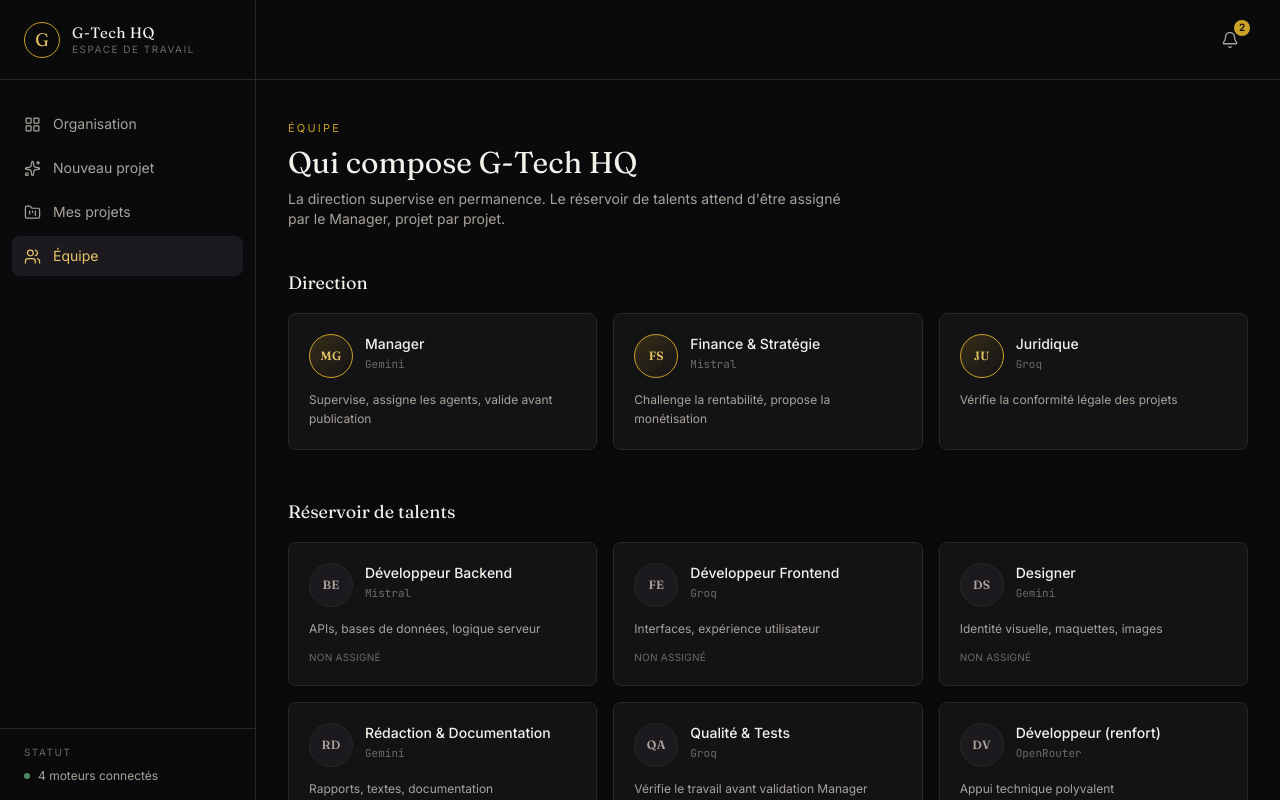
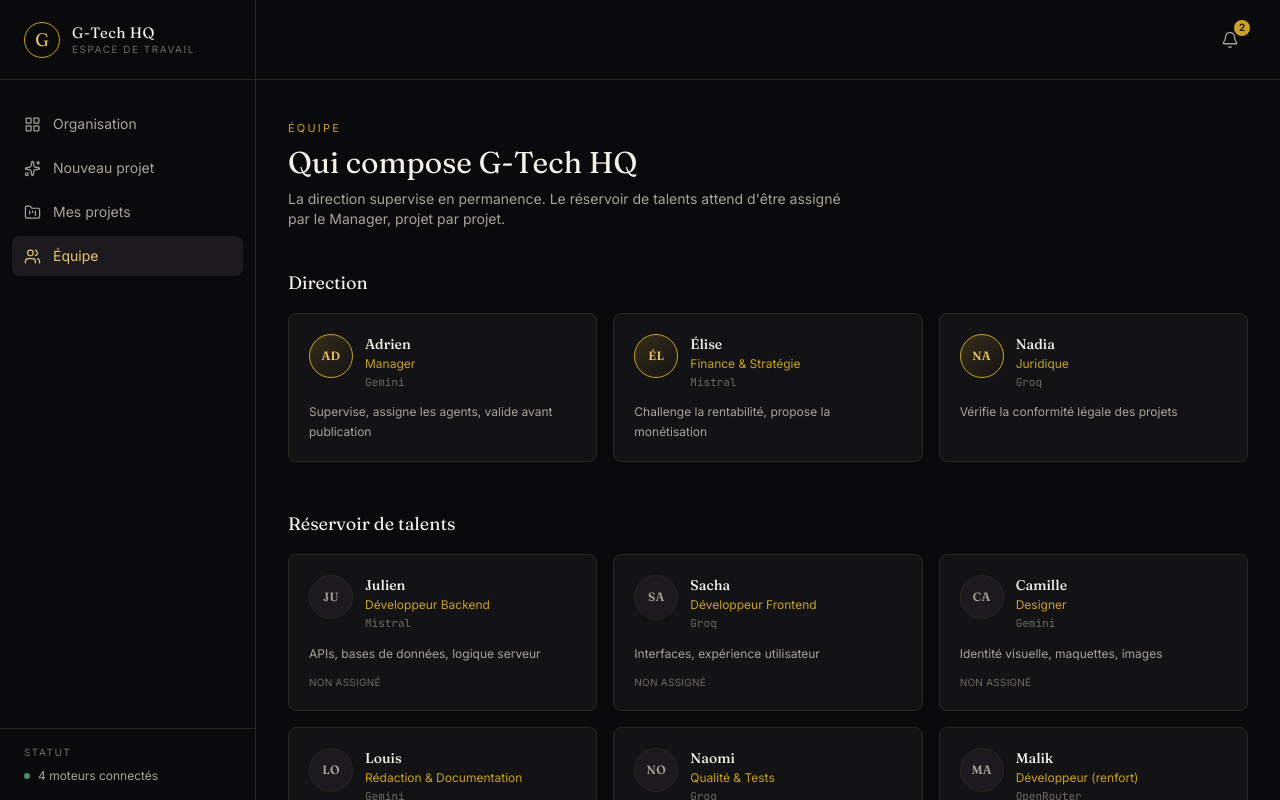
Before and after one commit to olivierkamali9-blip/g-tech-hq, a React (Vite) app: page /equipe in a window 1280 px wide. Built offline with nearby package versions, Linux system fonts and the light colour scheme; no server answers.

Commit message:
Ajout des prénoms professionnels pour chaque agent + réserve de noms uniques

```diff
--- a/src/data/agents.js
+++ b/src/data/agents.js
@@ -1,44 +1,65 @@
 // Registre des agents de G-Tech HQ.
 // "leadership" = actifs en permanence, présents dans toutes les discussions de projet.
 // "pool" = réservoir de talents, sans poste fixe tant qu'un projet ne les assigne pas.
+// Chaque agent a un prénom professionnel unique — jamais réutilisé, même pour les futurs agents créés par le Manager.
 
 export const LEADERSHIP = [
   {
     id: 'manager',
+    name: 'Adrien',
     role: 'Manager',
     title: 'Supervise, assigne les agents, valide avant publication',
     engine: 'gemini',
-    initials: 'MG',
+    initials: 'AD',
     tier: 'leadership',
   },
   {
     id: 'finance',
+    name: 'Élise',
     role: 'Finance & Stratégie',
     title: 'Challenge la rentabilité, propose la monétisation',
     engine: 'mistral',
-    initials: 'FS',
+    initials: 'ÉL',
     tier: 'leadership',
   },
   {
     id: 'legal',
+    name: 'Nadia',
     role: 'Juridique',
     title: 'Vérifie la conformité légale des projets',
     engine: 'groq',
-    initials: 'JU',
+    initials: 'NA',
     tier: 'leadership',
   },
 ]
 
 export const POOL = [
-  { id: 'backend-1', role: 'Développeur Backend', title: 'APIs, bases de données, logique serveur', engine: 'mistral', initials: 'BE', tier: 'pool' },
-  { id: 'frontend-1', role: 'Développeur Frontend', title: 'Interfaces, expérience utilisateur', engine: 'groq', initials: 'FE', tier: 'pool' },
-  { id: 'design-1', role: 'Designer', title: 'Identité visuelle, maquettes, images', engine: 'gemini', initials: 'DS', tier: 'pool' },
-  { id: 'writer-1', role: 'Rédaction & Documentation', title: 'Rapports, textes, documentation', engine: 'gemini', initials: 'RD', tier: 'pool' },
-  { id: 'qa-1', role: 'Qualité & Tests', title: 'Vérifie le travail avant validation Manager', engine: 'groq', initials: 'QA', tier: 'pool' },
-  { id: 'dev-2', role: 'Développeur (renfort)', title: 'Appui technique polyvalent', engine: 'openrouter', initials: 'DV', tier: 'pool' },
+  { id: 'backend-1', name: 'Julien', role: 'Développeur Backend', title: 'APIs, bases de données, logique serveur', engine: 'mistral', initials: 'JU', tier: 'pool' },
+  { id: 'frontend-1', name: 'Sacha', role: 'Développeur Frontend', title: 'Interfaces, expérience utilisateur', engine: 'groq', initials: 'SA', tier: 'pool' },
+  { id: 'design-1', name: 'Camille', role: 'Designer', title: 'Identité visuelle, maquettes, images', engine: 'gemini', initials: 'CA', tier: 'pool' },
+  { id: 'writer-1', name: 'Louis', role: 'Rédaction & Documentation', title: 'Rapports, textes, documentation', engine: 'gemini', initials: 'LO', tier: 'pool' },
+  { id: 'qa-1', name: 'Naomi', role: 'Qualité & Tests', title: 'Vérifie le travail avant validation Manager', engine: 'groq', initials: 'NO', tier: 'pool' },
+  { id: 'dev-2', name: 'Malik', role: 'Développeur (renfort)', title: 'Appui technique polyvalent', engine: 'openrouter', initials: 'MA', tier: 'pool' },
 ]
 
 export const ALL_AGENTS = [...LEADERSHIP, ...POOL]
+
+// Réserve de prénoms disponibles pour les prochains agents créés par le Manager.
+// À chaque création, on retire le prénom utilisé de cette liste pour garantir l'unicité.
+export const NAME_RESERVE = [
+  'Théo', 'Inès', 'Gabriel', 'Léa', 'Mathis', 'Amara', 'Victor', 'Chloé',
+  'Samir', 'Alicia', 'Benoît', 'Diane', 'Yanis', 'Fiona', 'Hugo', 'Kenza',
+]
+
+export function usedNames() {
+  return ALL_AGENTS.map(a => a.name)
+}
+
+// Retourne un prénom encore jamais utilisé, à donner à un nouvel agent.
+export function nextAvailableName() {
+  const taken = new Set(usedNames())
+  return NAME_RESERVE.find(n => !taken.has(n)) || null
+}
 
 export const ENGINE_LABEL = {
   gemini: 'Gemini',
--- a/src/pages/NewProject.jsx
+++ b/src/pages/NewProject.jsx
@@ -40,14 +40,14 @@ export default function NewProject() {
       // 4. Le Manager réagit à l'idée
       const managerReply = await askAgent(
         MANAGER.engine,
-        `Tu es le Manager de G-Tech HQ, l'espace de travail multi-agents d'Olivier. Un nouveau projet vient d'être proposé. Ton rôle : accueillir l'idée, poser 2-3 questions de clarification précises pour bien cadrer le projet, et proposer un premier avis sur sa faisabilité technique. Reste concis, professionnel, direct. Réponds en français.`,
+        `Tu es ${MANAGER.name}, le Manager de G-Tech HQ, l'espace de travail multi-agents d'Olivier. Un nouveau projet vient d'être proposé. Ton rôle : accueillir l'idée, poser 2-3 questions de clarification précises pour bien cadrer le projet, et proposer un premier avis sur sa faisabilité technique. Reste concis, professionnel, direct. Réponds en français.`,
         [{ role: 'user', content: idea.trim() }]
       )
 
       await supabase.from('messages').insert({
         project_id: project.id,
         author_id: 'manager',
-        author_name: 'Manager',
+        author_name: MANAGER.name,
         content: managerReply,
       })
 
--- a/src/pages/ProjectDetail.jsx
+++ b/src/pages/ProjectDetail.jsx
@@ -47,10 +47,10 @@ export default function ProjectDetail() {
       }))
       const reply = await askAgent(
         agent.engine,
-        `Tu es "${agent.role}" dans G-Tech HQ, l'espace de travail multi-agents d'Olivier. Ton rôle : ${agent.title}. Le projet en cours s'appelle "${project?.name}". Reste concis, professionnel, direct, en français.`,
+        `Tu es ${agent.name}, "${agent.role}" dans G-Tech HQ, l'espace de travail multi-agents d'Olivier. Ton rôle : ${agent.title}. Le projet en cours s'appelle "${project?.name}". Reste concis, professionnel, direct, en français. Signe naturellement en tant que ${agent.name} si pertinent, sans forcer.`,
         history
       )
-      const agentMsg = { project_id: id, author_id: agent.id, author_name: agent.role, content: reply }
+      const agentMsg = { project_id: id, author_id: agent.id, author_name: agent.name, content: reply }
       const { data: savedReply } = await supabase.from('messages').insert(agentMsg).select().single()
       setMessages(prev => [...prev, savedReply])
     } catch (e) {
@@ -86,7 +86,7 @@ export default function ProjectDetail() {
               onChange={e => setRespondent(e.target.value)}
               className="bg-[color:var(--color-surface)] border border-[color:var(--color-line)] rounded-md text-xs px-2 py-1"
             >
-              {LEADERSHIP.map(a => <option key={a.id} value={a.id}>{a.role}</option>)}
+              {LEADERSHIP.map(a => <option key={a.id} value={a.id}>{a.name} — {a.role}</option>)}
             </select>
           </div>
           <div className="flex gap-2">
--- a/src/pages/Team.jsx
+++ b/src/pages/Team.jsx
@@ -31,7 +31,8 @@ function AgentCard({ agent, unassigned }) {
       <div className="flex items-start gap-3 mb-3">
         <AgentAvatar agent={agent} />
         <div>
-          <div className="text-sm font-medium">{agent.role}</div>
+          <div className="text-sm font-medium font-display">{agent.name}</div>
+          <div className="text-xs text-[color:var(--color-gold)] mt-0.5">{agent.role}</div>
           <div className="text-[11px] text-[color:var(--color-mute)] font-mono mt-0.5">{ENGINE_LABEL[agent.engine]}</div>
         </div>
       </div>
```
